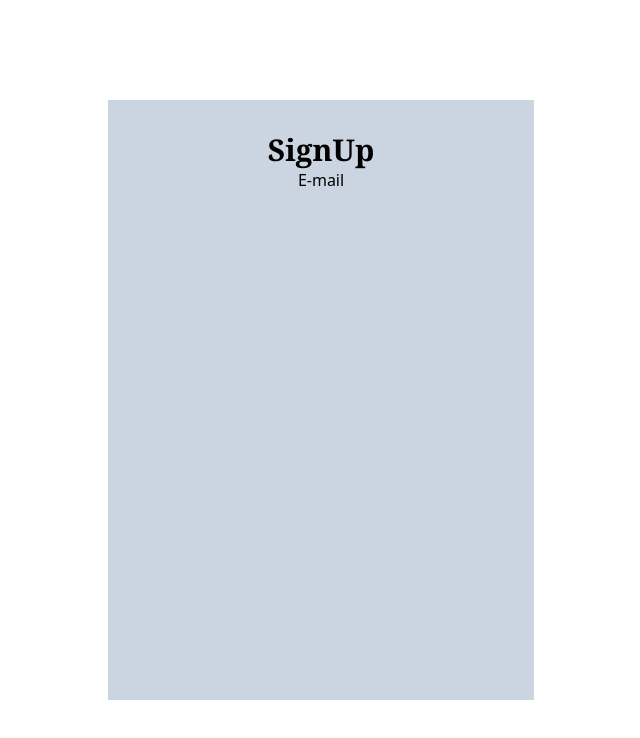
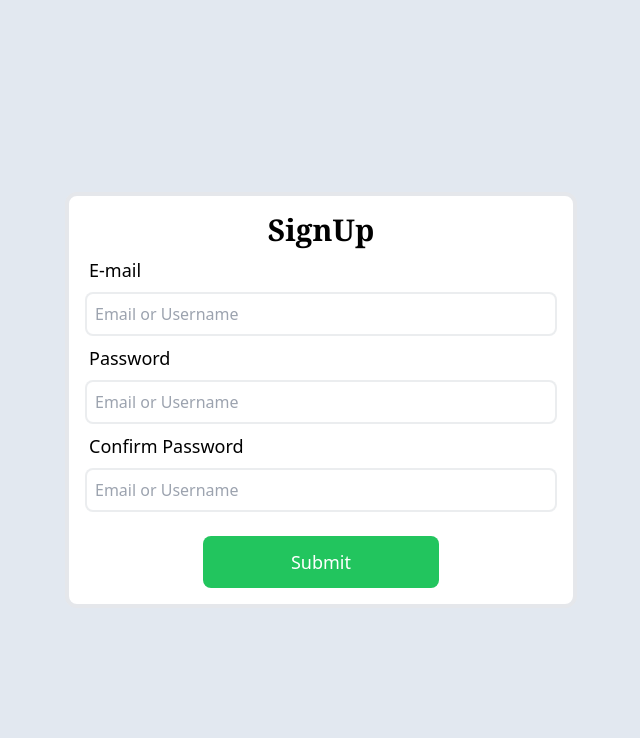
Before and after one commit to Ankit-1204/Drive-project, a React (Vite) app in the folder Frontend/: page /signup in a window 1280 px wide. Shown: the top 738 px of the page, without its empty margins (319-959 px from the left). Built offline with nearby package versions, Linux system fonts and the light colour scheme; no server answers.

Commit message:
working on routing signup and home

```diff
--- a/Frontend/src/App.jsx
+++ b/Frontend/src/App.jsx
@@ -1,19 +1,24 @@
 import { useState } from 'react'
 import Home from './components/drive/Home'
 import Signup from './components/drive/Signup'
+import { UserContextProvider } from './context/AuthContest.jsx'
 import './App.css'
 import { BrowserRouter as Router,Routes,Route } from 'react-router-dom'
+import PrivateRoute from './components/drive/PrivateRoute.jsx'
 function App() {
   const [count, setCount] = useState(0)
 
   return (
     <>
-    <Router>
+    <UserContextProvider>
+      <Router>
       <Routes>
-        <Route path='/' element={<Home/>} />
+        <Route exact path='/' element={PrivateRoute} />
         <Route path='signup' element={<Signup/>}/>
       </Routes>
     </Router>
+    </UserContextProvider>
+
     </>
   )
 }
--- a/Frontend/src/components/drive/Home.jsx
+++ b/Frontend/src/components/drive/Home.jsx
@@ -1,6 +1,6 @@
 import React from "react";
 import Header from "./Header";
-import Front from "./Main";
+import Front from "./Front";
 function Home(){
     return(
 
--- /dev/null
+++ b/Frontend/src/components/drive/PrivateRoute.jsx
@@ -0,0 +1,11 @@
+import { Navigate, Route, redirect } from "react-router-dom";
+import React from "react";
+import { useAuth } from "../../context/AuthContest";
+import Home from "./Home";
+const PrivateRoute=({component:Component ,...rest})=>{
+    const {curruser}=useAuth();
+    return(
+        <Route {...rest} element={curruser ?<Component />: <Navigate to={"/login"} />} />
+    )
+}
+export default PrivateRoute;
--- a/Frontend/src/components/drive/Signup.jsx
+++ b/Frontend/src/components/drive/Signup.jsx
@@ -1,17 +1,50 @@
-import React from "react";
+import React, { useState } from "react";
+import { useAuth } from "../../context/AuthContest";
 
-const Signup=()=>{
 
+const Signup= ()=>{
+    const [email,setEmail]=useState("");
+    const [pass,setPass]=useState("");
+    const [conpass,setConPass]=useState("");
+    const {signup}=useAuth();
+    const handleSignUp= async(e)=>{
+        e.preventDefault();
+        if(pass!=conpass){
+            return console.log("Different passwords entered")
+        }
+        try{
+           await signup(email,pass);
+        }catch(e){
+            console.log(e);
+        }
+
+    }
     return(
-        <div className="flex">
-            <div className="flex fixed inset-0 justify-center items-center">
-            <form className="flex flex-col items-center bg-slate-300 w-1/3 h-3/4 p-8">
-                <label className=" text-3xl font-serif font-semibold">SignUp</label>
-                <label>E-mail</label>
 
-            </form>
+            <div className="flex fixed inset-0 justify-center items-center bg-slate-200">
+            <div className="flex flex-col bg-white max-w-lg w-full md:w-3/5 mx-4 p-4 md:mx-auto rounded-xl border-4 ring-gray-400">
+                <form className="">
+                <label className=" flex flex-col items-center text-3xl font-serif font-semibold mb-2">SignUp</label>
+                <div className="mt-2 space-y-2">
+                    <label className=" text-lg font-light ml-1 ">E-mail</label>
+                    <input type="text" value={email} onChange={(e)=>setEmail(e.target.value)} className="w-full border-2 border-gray-400 rounded-lg border-opacity-20 p-2" placeholder="Email or Username" />
+                </div>
+                <div className="mt-2 space-y-2">
+                    <label className=" text-lg font-light ml-1 ">Password</label>
+                    <input type="password" value={pass} onChange={(e)=>setPass(e.target.value)} className="w-full border-2 border-gray-400 rounded-lg border-opacity-20 p-2" placeholder="Email or Username" />
+                </div>
+                <div className="mt-2 space-y-2">
+                    <label className=" text-lg font-light ml-1">Confirm Password</label>
+                    <input type="password" value={conpass} onChange={(e)=>setConPass(e.target.value)} className="w-full border-2 border-gray-400 rounded-lg border-opacity-20 p-2" placeholder="Email or Username" />
+                </div>
+                <div className="flex justify-center mt-6">
+                    <button onClick={handleSignUp} className=" w-2/4 py-3 bg-green-500 text-white rounded-lg text-lg">Submit</button>
+                </div>
+
+                </form>
             </div>
-        </div>
+
+            </div>
     )
 }
 
--- a/Frontend/src/context/AuthContest.jsx
+++ b/Frontend/src/context/AuthContest.jsx
@@ -3,28 +3,35 @@ import React from "react";
 import { auth } from "../firebase";
 import {  createUserWithEmailAndPassword ,onAuthStateChanged} from "firebase/auth";
 
+
 export const userContext=createContext({});
 export const useAuth=()=>{
     return useContext(userContext);
 }
-export const userContextProvider=({children})=> {
-    const [user,setUser]=useState({});
-    const login=(email,password)=>{
+export const UserContextProvider=({children})=> {
+    const [loading,setLoading]=useState(true);
+    const [curruser,setUser]=useState({});
+    const signup=(email,password)=>{
         createUserWithEmailAndPassword(auth,email,password).then((UserCredential)=>{
-            const user=UserCredential.user;
+            return UserCredential.user;
         })
+    }
         useEffect(()=>{
-        const subscribe= onAuthStateChanged(auth, (user)=>{
-            setUser(user)
+        const subscribe= onAuthStateChanged(auth, (cuser)=>{
+            setUser(cuser)
+            setLoading(false);
         })
-        return ()=>subscribe();
+        return subscribe;
         },[])
 
+
+    const value={
+        curruser:curruser,
+        signup:signup
     }
-
     return(
-        <userContext.Provider user={user} setUser={setUser}>
-            {children}
+        <userContext.Provider value={value} >
+            {!loading && children}
         </userContext.Provider>
     )
 }
```
Also changed, not shown: Frontend/src/components/drive/Front.jsx (renamed from Frontend/src/components/drive/Main.jsx).
